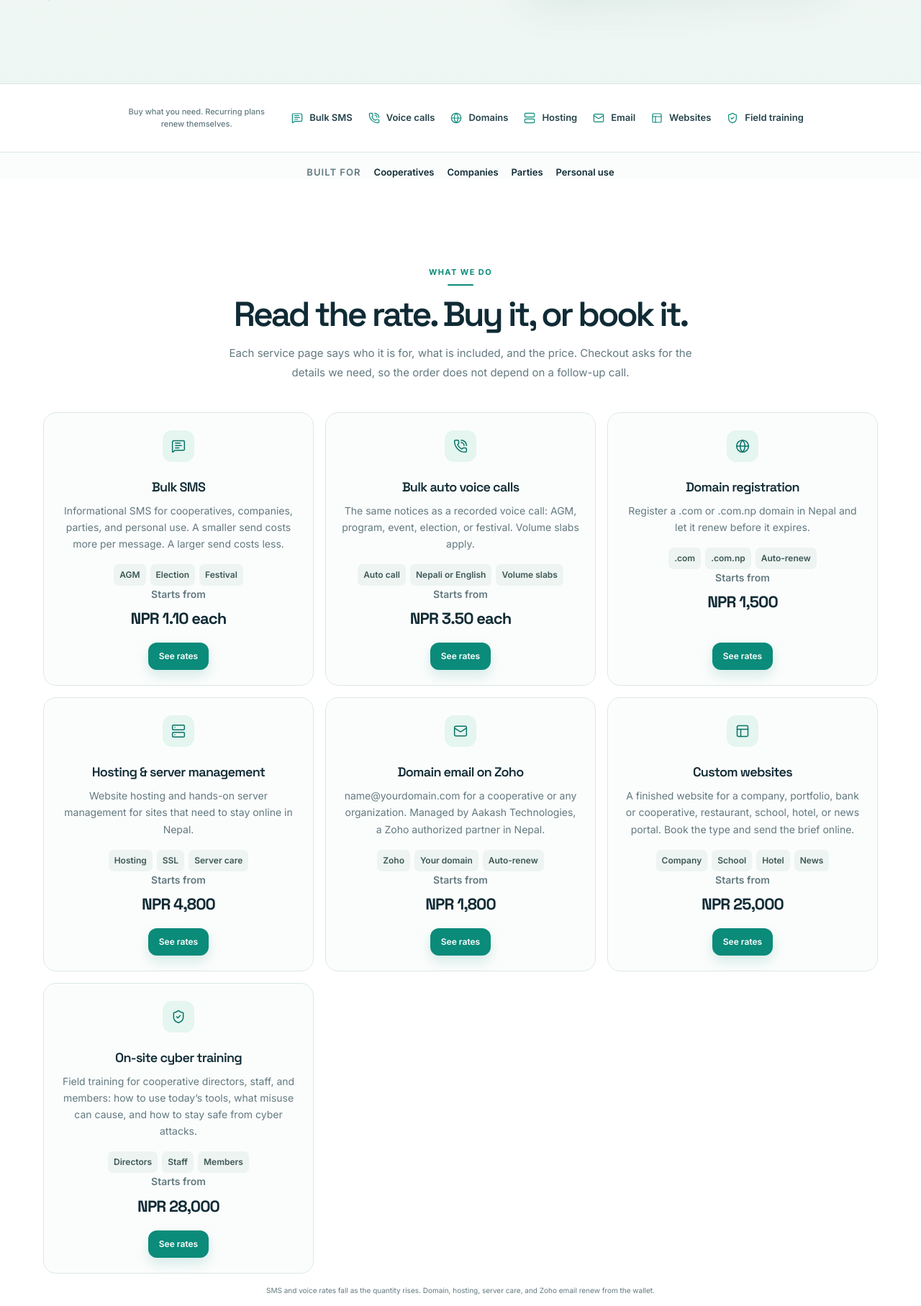
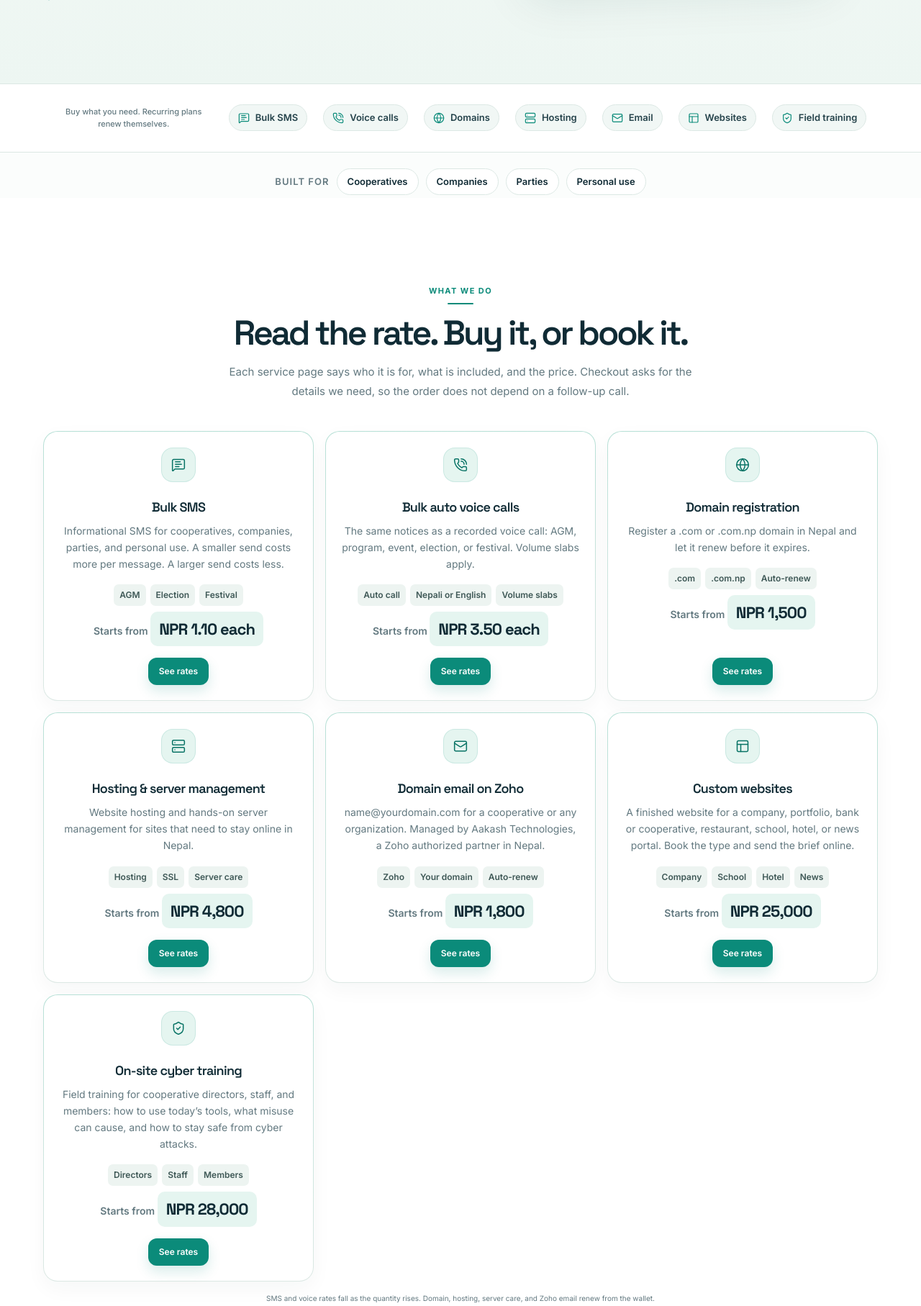
Before and after one commit to adakash26434/aakashtech, a PHP site: page / in a window 1280 px wide. Shown: the part 749-2564 px from the top of the page at 72% size. Run offline with PHP 8.4, Linux system fonts and the light colour scheme; data comes from the database, SQL or seed files in the repository; data that the repository does not hold is empty; some libraries are stand-ins or nearby versions.

Commit message:
Give the service cards, ribbon, and audience line a clearer finished look.
Co-authored-by: Cursor <cursoragent@cursor.com>

```diff
--- a/assets/css/site.css
+++ b/assets/css/site.css
@@ -669,8 +669,12 @@ body.site-public textarea {
 .ribbon-item {
     display: flex;
     align-items: center;
-    gap: 9px;
+    gap: 8px;
+    padding: 8px 12px;
     color: var(--site-ink-soft);
+    background: var(--site-wash);
+    border: 1px solid var(--site-line);
+    border-radius: 999px;
     font-size: 13px;
     font-weight: 600;
 }
@@ -755,28 +759,31 @@ body.site-public textarea {
     display: flex;
     flex-direction: column;
     text-align: center;
-    padding: 24px 22px 21px;
-    background: var(--site-paper);
-    border: 1px solid var(--site-line);
-    border-radius: 18px;
-    transition: transform 180ms ease, border-color 180ms ease, box-shadow 180ms ease;
+    padding: 22px 22px 21px;
+    background:
+        linear-gradient(#fff, #fff) padding-box,
+        linear-gradient(180deg, #b7e0d6, var(--site-line)) border-box;
+    border: 1px solid transparent;
+    border-radius: 20px;
+    box-shadow: 0 10px 28px rgba(20, 55, 61, 0.04);
+    transition: transform 180ms ease, box-shadow 180ms ease;
 }
 
 .service-card:hover {
-    border-color: #b9d8ce;
-    box-shadow: 0 18px 40px rgba(20, 55, 61, 0.08);
+    box-shadow: 0 18px 40px rgba(20, 55, 61, 0.1);
     transform: translateY(-4px);
 }
 
 .service-icon {
-    width: 44px;
-    height: 44px;
+    width: 48px;
+    height: 48px;
     margin-inline: auto;
     display: grid;
     place-items: center;
     color: var(--site-teal-dark);
     background: var(--site-teal-pale);
-    border-radius: 13px;
+    border-radius: 16px;
+    box-shadow: inset 0 0 0 1px rgba(11, 139, 122, 0.12);
 }
 
 .service-icon svg {
@@ -829,9 +836,12 @@ body.site-public textarea {
 }
 
 .service-start strong {
-    display: block;
-    margin-top: 4px;
+    display: inline-block;
+    margin-top: 8px;
+    padding: 6px 12px;
     color: var(--site-ink);
+    background: var(--site-teal-pale);
+    border-radius: 10px;
     font-family: var(--site-heading);
     font-size: 22px;
     font-weight: 700;
@@ -908,8 +918,8 @@ body.site-public textarea {
     flex-wrap: wrap;
     align-items: center;
     justify-content: center;
-    gap: 10px 18px;
-    padding: 18px 0 0;
+    gap: 8px 10px;
+    padding: 22px 0 4px;
     text-align: center;
 }
 
@@ -926,7 +936,11 @@ body.site-public textarea {
 }
 
 .audience-band strong {
+    padding: 8px 14px;
     color: var(--site-ink);
+    background: #fff;
+    border: 1px solid var(--site-line);
+    border-radius: 999px;
     font-weight: 600;
     animation: word-in 620ms ease both;
 }
```
